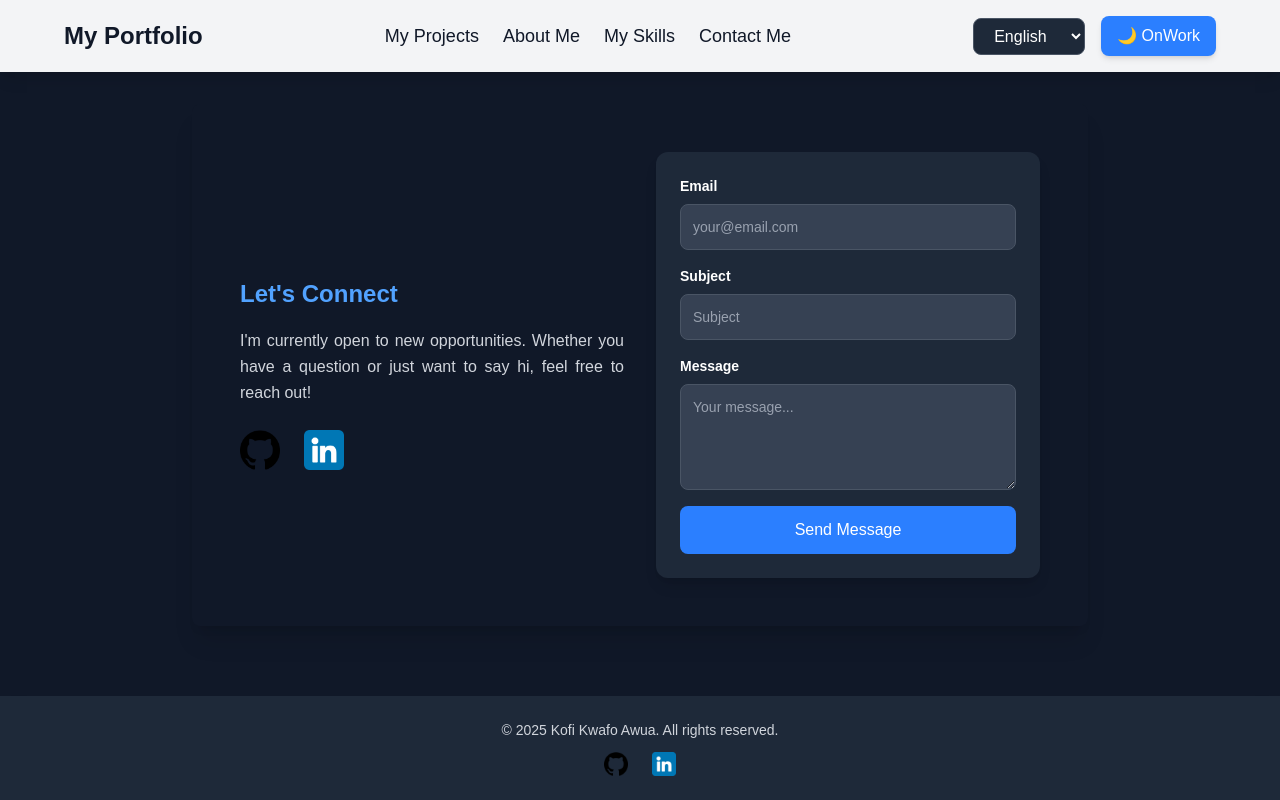
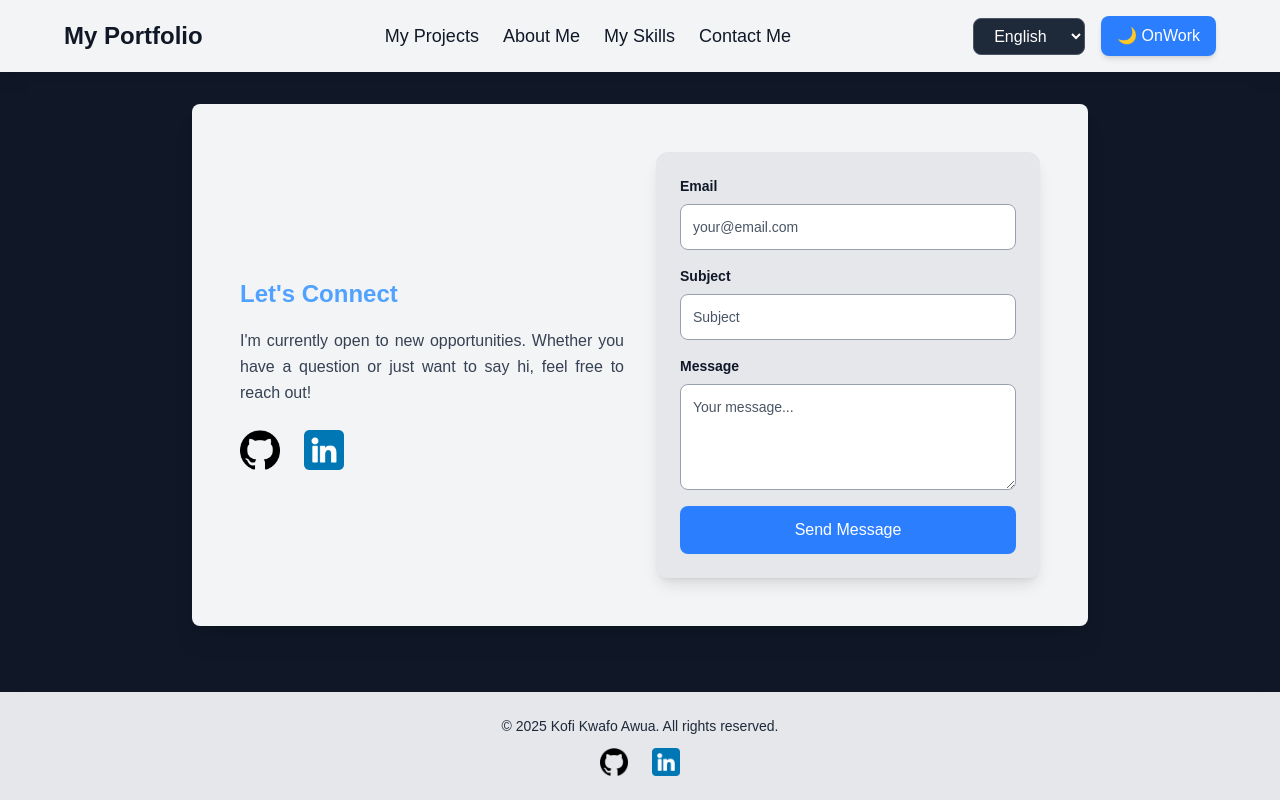
Before and after one commit to Kkwafo/my-portfolio, a Next.js app: page /contact in a window 1280 px wide. Built offline with nearby package versions, Linux system fonts and the light colour scheme.

Commit message:
[feat]-Dark Mode

```diff
--- a/src/components/Footer.tsx
+++ b/src/components/Footer.tsx
@@ -1,30 +1,39 @@
+"use client";
+
 import Link from "next/link";
 import Image from "next/image";
 import { useTranslation } from 'react-i18next';
+import { useTheme } from "@/context/ThemeContext";
 
 const Footer = () => {
   const { t } = useTranslation();
+  const { darkMode } = useTheme();
   const year = new Date().getFullYear();
+
   return (
-    <footer className="bg-gray-800 text-white py-6 text-center shadow-lg">
-      <p className="text-sm text-gray-300">&copy; {year} Kofi Kwafo Awua. {t("rightsReserved")}</p>
+    <footer className={`py-6 text-center transition-all shadow-lg
+      ${darkMode ? "bg-gray-900 text-gray-300" : "bg-gray-200 text-gray-800"}`}>
+
+      <p className="text-sm">&copy; {year} Kofi Kwafo Awua. {t("rightsReserved")}</p>
+
       <div className="flex justify-center space-x-6 mt-3">
         <Link href="https://github.com/Kkwafo" target="_blank" rel="noopener noreferrer">
           <Image
-            className="w-6 h-6 hover:scale-110 transition-transform"
+            className="w-7 h-7 hover:scale-110 hover:opacity-80 transition-transform"
             src="/icons/github.png"
             alt="GitHub"
-            width={24}
-            height={24}
+            width={28}
+            height={28}
           />
         </Link>
+
         <Link href="https://www.linkedin.com/in/kofi-kwafo-awua-3b4350151/" target="_blank" rel="noopener noreferrer">
           <Image
-            className="w-6 h-6 hover:scale-110 transition-transform"
+            className="w-7 h-7 hover:scale-110 hover:opacity-80 transition-transform"
             src="/icons/linkedin.png"
             alt="LinkedIn"
-            width={24}
-            height={24}
+            width={28}
+            height={28}
           />
         </Link>
       </div>
--- a/src/components/Header.tsx
+++ b/src/components/Header.tsx
@@ -3,15 +3,13 @@
 import React from "react";
 import Link from "next/link";
 import { useTranslation } from "react-i18next";
-import { useDispatch, useSelector } from "react-redux";
-import { RootState } from "@/store";
-import { toggleTheme } from '@/store/themeSlice';
-import LanguageSwitcher from './LanguageSwitcher';
+import { useTheme } from "@/context/ThemeContext";
+import { useLanguage } from "@/context/LanguageContext";
 
 const Header: React.FC = () => {
   const { t } = useTranslation();
-  const dispatch = useDispatch();
-  const darkMode = useSelector((state: RootState) => state.theme.darkMode);
+  const { darkMode, toggleTheme } = useTheme();
+  const { currentLanguage, changeLanguage } = useLanguage();
 
   return (
     <header className={`p-4 shadow-lg transition-all duration-300 ${darkMode ? "bg-gray-900 text-white" : "bg-gray-100 text-gray-900"}`}>
@@ -28,9 +26,17 @@ const Header: React.FC = () => {
         </div>
 
         <div className="flex items-center space-x-4">
-          <LanguageSwitcher />
+          <select
+            value={currentLanguage}
+            onChange={(e) => changeLanguage(e.target.value)}
+            className="bg-gray-800 text-white px-4 py-2 rounded-lg border border-gray-600 focus:outline-none focus:ring-2 focus:ring-blue-500 transition cursor-pointer hover:bg-gray-700"
+          >
+            <option value="en">English</option>
+            <option value="es">Español</option>
+          </select>
+
           <button
-            onClick={() => dispatch(toggleTheme())}
+            onClick={toggleTheme}
             className="px-4 py-2 bg-blue-500 text-white rounded-lg hover:bg-blue-700 transition-all shadow-md"
           >
             {darkMode ? "☀️ OnWork" : "🌙 OnWork"}
--- a/src/components/LanguageSwitcher.tsx
+++ b/src/components/LanguageSwitcher.tsx
@@ -1,26 +1,28 @@
+"use client";
+
 import React from "react";
-import { useDispatch, useSelector } from "react-redux";
-import { setLanguage } from "@/store/languageSlice";
 import { useTranslation } from "react-i18next";
-import { RootState } from "@/store";
+import { useLanguage } from "@/context/LanguageContext";
+import { useTheme } from "@/context/ThemeContext";
 
 const LanguageSwitcher: React.FC = () => {
-  const dispatch = useDispatch();
   const { i18n } = useTranslation();
-  const currentLanguage = useSelector((state: RootState) => state.language.language);
+  const { currentLanguage, changeLanguage } = useLanguage(); // ✅ Usamos los nombres correctos del contexto
+  const { darkMode } = useTheme();
 
-  const changeLanguage = (event: React.ChangeEvent<HTMLSelectElement>) => {
+  const handleLanguageChange = (event: React.ChangeEvent<HTMLSelectElement>) => {
     const selectedLanguage = event.target.value;
     i18n.changeLanguage(selectedLanguage);
-    dispatch(setLanguage(selectedLanguage));
+    changeLanguage(selectedLanguage); // ✅ Ahora usa la función correcta del contexto
   };
 
   return (
     <div className="relative">
       <select
         value={currentLanguage}
-        onChange={changeLanguage}
-        className="bg-gray-800 text-white px-4 py-2 rounded-lg border border-gray-600 focus:outline-none focus:ring-2 focus:ring-blue-500 transition cursor-pointer hover:bg-gray-700"
+        onChange={handleLanguageChange}
+        className={`px-4 py-2 rounded-lg border focus:ring-2 focus:ring-blue-500 transition cursor-pointer
+          ${darkMode ? "bg-gray-800 text-white border-gray-600 hover:bg-gray-700" : "bg-gray-100 text-gray-900 border-gray-400 hover:bg-gray-300"}`}
       >
         <option value="en">English</option>
         <option value="es">Español</option>
--- /dev/null
+++ b/src/context/LanguageContext.tsx
@@ -0,0 +1,35 @@
+"use client";
+
+import React, { createContext, useContext, useState, ReactNode } from "react";
+import { useTranslation } from "react-i18next";
+
+interface LanguageContextProps {
+  currentLanguage: string;
+  changeLanguage: (language: string) => void;
+}
+
+const LanguageContext = createContext<LanguageContextProps | undefined>(undefined);
+
+export const LanguageProvider: React.FC<{ children: ReactNode }> = ({ children }) => {
+  const { i18n } = useTranslation();
+  const [ currentLanguage, setCurrentLanguage ] = useState(i18n.language);
+
+  const changeLanguage = (language: string) => {
+    i18n.changeLanguage(language);
+    setCurrentLanguage(language);
+  };
+
+  return (
+    <LanguageContext.Provider value={{ currentLanguage, changeLanguage }}>
+      {children}
+    </LanguageContext.Provider>
+  );
+};
+
+export const useLanguage = () => {
+  const context = useContext(LanguageContext);
+  if (!context) {
+    throw new Error("useLanguage must be used within a LanguageProvider");
+  }
+  return context;
+};
--- /dev/null
+++ b/src/context/ThemeContext.tsx
@@ -0,0 +1,32 @@
+"use client";
+
+import React, { createContext, useContext, useState, ReactNode } from "react";
+
+interface ThemeContextProps {
+  darkMode: boolean;
+  toggleTheme: () => void;
+}
+
+const ThemeContext = createContext<ThemeContextProps | undefined>(undefined);
+
+export const ThemeProvider: React.FC<{ children: ReactNode }> = ({ children }) => {
+  const [ darkMode, setDarkMode ] = useState(false);
+
+  const toggleTheme = () => {
+    setDarkMode((prev) => !prev);
+  };
+
+  return (
+    <ThemeContext.Provider value={{ darkMode, toggleTheme }}>
+      <div className={darkMode ? "dark" : "light"}>{children}</div>
+    </ThemeContext.Provider>
+  );
+};
+
+export const useTheme = () => {
+  const context = useContext(ThemeContext);
+  if (!context) {
+    throw new Error("useTheme must be used within a ThemeProvider");
+  }
+  return context;
+};
--- a/src/pages/_app.tsx
+++ b/src/pages/_app.tsx
@@ -1,18 +1,18 @@
 import "@/styles/globals.css";
 import type { AppProps } from "next/app";
 import Layout from "./layout";
-import "@/styles/globals.css";
 import "../utils/i18n";
-import { Provider } from 'react-redux';
-import store from '@/store';
+import { ThemeProvider } from "@/context/ThemeContext";
+import { LanguageProvider } from "@/context/LanguageContext";
 
 export default function MyApp({ Component, pageProps }: AppProps) {
   return (
-    <Provider store={store}>
-      <Layout>
-        <Component {...pageProps} />
-      </Layout>
-    </Provider>
-
+    <ThemeProvider>
+      <LanguageProvider>
+        <Layout>
+          <Component {...pageProps} />
+        </Layout>
+      </LanguageProvider>
+    </ThemeProvider>
   );
 }
--- a/src/pages/about.tsx
+++ b/src/pages/about.tsx
@@ -2,9 +2,12 @@ import React, { useState, useEffect } from "react";
 import Image from "next/image";
 import images from '@/data/images';
 import { useTranslation } from 'react-i18next';
+import { useTheme } from "@/context/ThemeContext";
 
 const AboutMe: React.FC = () => {
   const { t } = useTranslation();
+  const { darkMode } = useTheme(); // Usa el modo oscuro global
+
   const [ activeTab, setActiveTab ] = useState("educationConventional");
   const [ currentImageIndex, setCurrentImageIndex ] = useState(0);
   const [ isModalOpen, setIsModalOpen ] = useState(false);
@@ -33,7 +36,7 @@ const AboutMe: React.FC = () => {
   }, []);
 
   return (
-    <section className="bg-gray-900 text-white p-6 sm:p-8 md:p-10 rounded-lg shadow-xl max-w-5xl mx-auto">
+    <section className={`p-6 sm:p-8 md:p-10 rounded-lg shadow-xl max-w-5xl mx-auto transition-all ${darkMode ? "bg-gray-900 text-white" : "bg-gray-200 text-gray-900"}`}>
       <div className="flex flex-wrap justify-center gap-3 mb-6">
         {[ "educationConventional", "educationDigital", "environmentHobbies" ].map((tab) => (
           <button
@@ -49,9 +52,9 @@ const AboutMe: React.FC = () => {
       <div className="grid grid-cols-1 md:grid-cols-2 gap-6 items-center">
         <div>
           <h1 className="text-3xl font-bold mb-4 text-blue-400">{t(`${activeTab}`) || ""}</h1>
-          <p className="text-lg leading-relaxed text-gray-300">{t(`${activeTab}Description`) || ""}</p>
+          <p className="text-lg leading-relaxed">{t(`${activeTab}Description`) || ""}</p>
           {t(`${activeTab}Description2`, { defaultValue: "" }) && (
-            <p className="text-lg leading-relaxed text-gray-300">{t(`${activeTab}Description2`)}</p>
+            <p className="text-lg leading-relaxed">{t(`${activeTab}Description2`)}</p>
           )}
           {t(`${activeTab}Description3`, { defaultValue: "" }) && (
             <p className="italic text-sm text-gray-400 mt-2">{t(`${activeTab}Description3`)}</p>
--- a/src/pages/contact.tsx
+++ b/src/pages/contact.tsx
@@ -6,19 +6,19 @@ import Image from "next/image";
 import github from "../../public/icons/github.png";
 import LinkedinIcon from "../../public/icons/linkedin.png";
 import { useTranslation } from 'react-i18next';
+import { useTheme } from "@/context/ThemeContext";
 
 const ContactMe: React.FC = () => {
   const { t } = useTranslation();
+  const { darkMode } = useTheme();
   const [ message, setMessage ] = useState("");
   const formRef = useRef<HTMLFormElement | null>(null);
 
   const handleSubmit = async (event: React.FormEvent<HTMLFormElement>) => {
     event.preventDefault();
-
     if (!formRef.current) return;
 
     const data = new FormData(formRef.current);
-
     const response = await fetch("https://formspree.io/f/mldgqpjn", {
       method: "POST",
       body: data,
@@ -37,18 +37,26 @@ const ContactMe: React.FC = () => {
   };
 
   return (
-    <section className="bg-gray-900 text-white p-6 sm:p-8 md:p-12 rounded-lg shadow-xl max-w-4xl mx-auto mt-2">
+    <section className={`p-6 sm:p-8 md:p-12 rounded-lg shadow-xl max-w-4xl mx-auto mt-2 transition-all
+      ${darkMode ? "bg-gray-950 text-gray-300" : "bg-gray-100 text-gray-900"}`}>
+
       <div className="grid grid-cols-1 md:grid-cols-2 gap-8 items-center">
+
         {/* Contact Info */}
-        <div >
+        <div>
           <h5 className="text-2xl font-bold text-blue-400 my-4">{t("contactTitle")}</h5>
-          <p className="text-gray-300 mb-6 max-w-md text-justify leading-relaxed">{t("contactDescription")}</p>
+          <p className={`mb-6 max-w-md text-justify leading-relaxed ${darkMode ? "text-gray-400" : "text-gray-700"}`}>
+            {t("contactDescription")}
+          </p>
+
           <div className="flex flex-row gap-6">
             <Link href="https://github.com/Kkwafo" target="_blank">
-              <Image src={github} alt="Github Icon" width={40} height={40} className="hover:scale-110 transition-transform" />
+              <Image src={github} alt="Github Icon" width={40} height={40}
+                className="hover:scale-110 transition-transform hover:opacity-80" />
             </Link>
             <Link href="https://www.linkedin.com/in/kofi-kwafo-awua/" target="_blank">
-              <Image src={LinkedinIcon} alt="LinkedIn Icon" width={40} height={40} className="hover:scale-110 transition-transform" />
+              <Image src={LinkedinIcon} alt="LinkedIn Icon" width={40} height={40}
+                className="hover:scale-110 transition-transform hover:opacity-80" />
             </Link>
           </div>
         </div>
@@ -57,13 +65,15 @@ const ContactMe: React.FC = () => {
         <div>
           <form
             ref={formRef}
-            className="flex flex-col bg-gray-800 p-6 rounded-xl shadow-lg"
+            className={`flex flex-col p-6 rounded-xl shadow-lg transition-all
+              ${darkMode ? "bg-gray-900" : "bg-gray-200"}`}
             action="https://formspree.io/f/xayrezyr"
             method="POST"
             onSubmit={handleSubmit}
           >
+            {/* Email */}
             <div className="mb-4">
-              <label htmlFor="email" className="text-white block mb-2 text-sm font-semibold">
+              <label htmlFor="email" className="block mb-2 text-sm font-semibold">
                 {t("emailLabel")}
               </label>
               <input
@@ -71,13 +81,16 @@ const ContactMe: React.FC = () => {
                 id="email"
                 name="email"
                 required
-                className="bg-gray-700 border border-gray-600 focus:border-blue-500 focus:ring-2 focus:ring-blue-500 placeholder-gray-400 text-gray-100 text-sm rounded-lg block w-full p-3 transition"
+                className={`border focus:ring-2 text-sm rounded-lg block w-full p-3 transition
+                  ${darkMode ? "bg-gray-800 border-gray-700 focus:border-blue-500 focus:ring-blue-500 placeholder-gray-400 text-gray-300"
+                    : "bg-white border-gray-400 focus:border-blue-500 focus:ring-blue-500 placeholder-gray-600 text-gray-900"}`}
                 placeholder={t("emailPlaceholder")}
               />
             </div>
 
+            {/* Subject */}
             <div className="mb-4">
-              <label htmlFor="subject" className="text-white block mb-2 text-sm font-semibold">
+              <label htmlFor="subject" className="block mb-2 text-sm font-semibold">
                 {t("subjectLabel")}
               </label>
               <input
@@ -85,13 +98,16 @@ const ContactMe: React.FC = () => {
                 id="subject"
                 name="subject"
                 required
-                className="bg-gray-700 border border-gray-600 focus:border-blue-500 focus:ring-2 focus:ring-blue-500 placeholder-gray-400 text-gray-100 text-sm rounded-lg block w-full p-3 transition"
+                className={`border focus:ring-2 text-sm rounded-lg block w-full p-3 transition
+                  ${darkMode ? "bg-gray-800 border-gray-700 focus:border-blue-500 focus:ring-blue-500 placeholder-gray-400 text-gray-300"
+                    : "bg-white border-gray-400 focus:border-blue-500 focus:ring-blue-500 placeholder-gray-600 text-gray-900"}`}
                 placeholder={t("subjectPlaceholder")}
               />
             </div>
 
+            {/* Message */}
             <div className="mb-4">
-              <label htmlFor="message" className="text-white block text-sm mb-2 font-semibold">
+              <label htmlFor="message" className="block text-sm mb-2 font-semibold">
                 {t("messageLabel")}
               </label>
               <textarea
@@ -99,19 +115,26 @@ const ContactMe: React.FC = () => {
                 id="message"
                 required
                 rows={4}
-                className="bg-gray-700 border border-gray-600 focus:border-blue-500 focus:ring-2 focus:ring-blue-500 placeholder-gray-400 text-gray-100 text-sm rounded-lg block w-full p-3 transition"
+                className={`border focus:ring-2 text-sm rounded-lg block w-full p-3 transition
+                  ${darkMode ? "bg-gray-800 border-gray-700 focus:border-blue-500 focus:ring-blue-500 placeholder-gray-400 text-gray-300"
+                    : "bg-white border-gray-400 focus:border-blue-500 focus:ring-blue-500 placeholder-gray-600 text-gray-900"}`}
                 placeholder={t("messagePlaceholder")}
               />
             </div>
 
+            {/* Submit Button */}
             <button
               type="submit"
-              className="bg-blue-500 hover:bg-blue-700 text-white font-medium py-3 px-6 rounded-lg w-full transition transform hover:scale-105"
+              className="bg-blue-500 hover:bg-blue-600 text-white font-medium py-3 px-6 rounded-lg w-full transition transform hover:scale-105"
             >
               {t("sendButton")}
             </button>
 
-            {message && <p className="text-green-400 text-center text-lg mt-4 font-bold">{message}</p>}
+            {message && (
+              <p role="alert" className="text-green-400 text-center text-lg mt-4 font-bold">
+                {message}
+              </p>
+            )}
           </form>
         </div>
       </div>
--- a/src/pages/index.tsx
+++ b/src/pages/index.tsx
@@ -1,10 +1,14 @@
+"use client";
+
 import React, { useEffect, useState } from "react";
 import Image from "next/image";
 import { TypeAnimation } from "react-type-animation";
 import { useTranslation } from 'react-i18next';
+import { useTheme } from "@/context/ThemeContext";
 
 export default function Home() {
   const { t, i18n } = useTranslation();
+  const { darkMode } = useTheme();
   const [ animationKey, setAnimationKey ] = useState(0);
 
   useEffect(() => {
@@ -12,13 +16,16 @@ export default function Home() {
   }, [ i18n.language ]);
 
   return (
-    <section className="py-12 bg-gray-900 text-white">
-      <div className="max-w-6xl mx-auto flex flex-col md:flex-row items-center justify-between px-6 rounded-xl border border-gray-700 shadow-lg bg-gray-800 relative">
+    <section className={`py-12 transition-all ${darkMode ? "bg-gray-950 text-gray-300" : "bg-gray-100 text-gray-900"}`}>
+      <div className={`max-w-6xl mx-auto flex flex-col md:flex-row items-center justify-between px-6 rounded-xl border
+        ${darkMode ? "border-gray-800 shadow-xl bg-gray-900" : "border-gray-300 shadow-md bg-white"} relative`}>
+
+        {/* Left Side - Name and Title */}
         <div className="md:w-1/2 text-left p-6 relative z-10">
           <h1 className="text-5xl font-bold">
             {t("nameIs")} <span className="text-blue-400">Kofi Kwafo Awua</span>
           </h1>
-          <div className="text-xl text-gray-300 mt-2 h-11 overflow-hidden flex items-center">
+          <div className="text-xl mt-2 h-11 overflow-hidden flex items-center">
             <TypeAnimation
               key={animationKey}
               sequence={[
@@ -35,21 +42,27 @@ export default function Home() {
           </div>
         </div>
 
+        {/* Right Side - Profile Image */}
         <div className="md:w-1/3 flex justify-center p-6">
           <Image
             src="https://kkwafo.github.io/My-css-personal-site/images/cvphoto.png"
             alt="Kofi Kwafo Awua"
             width={180}
             height={180}
-            className="rounded-full shadow-lg border border-gray-700"
+            className="rounded-full shadow-lg border
+              transition ${darkMode ? 'border-gray-700' : 'border-gray-300'}"
           />
         </div>
       </div>
 
+      {/* Tech Stack Section */}
       <div className="max-w-6xl mx-auto mt-12 grid md:grid-cols-2 gap-12 px-6 items-start text-left">
-        <div className="bg-gray-800 p-6 rounded-lg shadow-md h-full flex flex-col">
+
+        {/* Frontend Stack */}
+        <div className={`p-6 rounded-lg shadow-md h-full flex flex-col
+          ${darkMode ? "bg-gray-900 text-gray-300" : "bg-white text-gray-900"}`}>
           <h3 className="text-2xl font-semibold mb-4 text-center text-blue-400">{t("frontEnd")}</h3>
-          <ul className="text-lg text-gray-300 space-y-2 flex-1">
+          <ul className="text-lg space-y-2 flex-1">
             <li>React, Next.js, TypeScript</li>
             <li>JavaScript (ES6+), Modern ECMAScript Features</li>
             <li>Tailwind CSS, Redux, Material UI</li>
@@ -59,9 +72,11 @@ export default function Home() {
           </ul>
         </div>
 
-        <div className="bg-gray-800 p-6 rounded-lg shadow-md h-full flex flex-col">
+        {/* Backend Stack */}
+        <div className={`p-6 rounded-lg shadow-md h-full flex flex-col
+          ${darkMode ? "bg-gray-900 text-gray-300" : "bg-white text-gray-900"}`}>
           <h3 className="text-2xl font-semibold mb-4 text-center text-blue-400">{t("backEnd")}</h3>
-          <ul className="text-lg text-gray-300 space-y-2 flex-1">
+          <ul className="text-lg space-y-2 flex-1">
             <li>Node.js, Express, RESTful APIs, GraphQL</li>
             <li>Spring 3 (Spring Boot, Spring Batch), .NET</li>
             <li>Microservices Architecture, Distributed Systems</li>
@@ -72,10 +87,11 @@ export default function Home() {
         </div>
       </div>
 
+      {/* Professional Experience */}
       <div className="max-w-5xl mx-auto text-center mt-12 px-6">
         <h3 className="text-2xl font-semibold text-blue-400">{t("professionalExperience")}</h3>
         <p
-          className="text-lg text-gray-300 mt-4"
+          className="text-lg mt-4"
           dangerouslySetInnerHTML={{ __html: t("professionalDescription") }}
         ></p>
       </div>
--- a/src/pages/projects.tsx
+++ b/src/pages/projects.tsx
@@ -5,8 +5,12 @@ import { motion, useInView } from "framer-motion";
 import projectsInfo from '@/data/projects';
 import ProjectTag from '@/components/ProjectTag';
 import ProjectCard from '@/components/ProjectCard';
+import { useTheme } from "@/context/ThemeContext";
+import { useTranslation } from 'react-i18next';
 
 const ProjectsSection: React.FC = () => {
+  const { darkMode } = useTheme();
+  const { t } = useTranslation();
   const [ selectedTag, setSelectedTag ] = useState("All");
 
   const handleTagChange = (tag: string) => setSelectedTag(tag);
@@ -19,18 +23,22 @@ const ProjectsSection: React.FC = () => {
     : projectsInfo.filter(project => project.tags.includes(selectedTag));
 
   return (
-    <section id="projects" className="bg-gray-900 text-white py-12">
-      <h2 className="text-center text-4xl font-bold text-blue-400 mb-8">My Projects</h2>
+    <section id="projects" className={`py-12 transition-all ${darkMode ? "bg-gray-900 text-white" : "bg-gray-100 text-gray-900"}`}>
+      <h2 className="text-center text-4xl font-bold text-blue-400 mb-8">{t("projects")}</h2>
 
       {/* Filter Tags */}
       <div className="flex flex-wrap justify-center gap-3 py-4">
-        {[ "All", "Web", "Fullstack", "Backend", "Frontend" ].map(tag => (
+        {[
+          "All", "Web", "Fullstack", "Backend", "Frontend"
+        ].map(tag => (
           <ProjectTag
             key={tag}
-            name={tag}
+            name={t(tag)}
             isSelected={selectedTag === tag}
-            onClick={handleTagChange}
-            className="px-4 py-2 bg-gray-700 hover:bg-blue-500 text-white rounded-lg cursor-pointer transition"
+            onClick={() => handleTagChange(tag)}
+            className={`px-4 py-2 rounded-full border-2 cursor-pointer transition
+              ${selectedTag === tag ? "bg-blue-500 text-white border-blue-600 shadow-md"
+                : "bg-gray-100 text-gray-900 border-gray-400 hover:bg-blue-400 hover:text-white hover:border-blue-500"}`}
           />
         ))}
       </div>
@@ -43,7 +51,7 @@ const ProjectsSection: React.FC = () => {
             initial={{ opacity: 0, y: 50 }}
             animate={isInView ? { opacity: 1, y: 0 } : {}}
             transition={{ duration: 0.3, delay: index * 0.2 }}
-            className="bg-gray-800 p-6 rounded-lg shadow-lg hover:shadow-xl transition-transform hover:scale-105"
+            className={`p-6 rounded-lg shadow-lg hover:shadow-xl transition-transform hover:scale-105 ${darkMode ? "bg-gray-800" : "bg-white"}`}
           >
             <ProjectCard
               title={project.title}
--- a/src/pages/skills.tsx
+++ b/src/pages/skills.tsx
@@ -1,12 +1,19 @@
+"use client";
+
 import React from "react";
 import Image from "next/image";
 import IconsInfo, { Icon } from "@/data/icons";
 import { useTranslation } from 'react-i18next';
+import { useTheme } from "@/context/ThemeContext";
 
 const Skills: React.FC = () => {
   const { t } = useTranslation();
+  const { darkMode } = useTheme();
+
   return (
-    <section className="bg-gray-900 text-white py-12">
+    <section className={`py-12 transition-all
+      ${darkMode ? "bg-gray-900 text-white" : "bg-gray-100 text-gray-900"}`}>
+
       <div className="max-w-5xl mx-auto text-center">
         <h1 className="text-4xl font-bold mb-6 text-blue-400">{t("skills")}</h1>
       </div>
@@ -15,7 +22,8 @@ const Skills: React.FC = () => {
         {IconsInfo.map((icon: Icon) => (
           <div
             key={icon.id}
-            className="flex flex-col items-center text-center p-4 bg-gray-800 shadow-lg rounded-lg transition transform hover:scale-105"
+            className={`flex flex-col items-center text-center p-4 rounded-lg shadow-lg transition transform hover:scale-105 hover:shadow-xl
+              ${darkMode ? "bg-gray-800 hover:bg-gray-700" : "bg-white hover:bg-gray-200"}`}
           >
             <Image
               src={icon.ImgUrl}
@@ -24,7 +32,9 @@ const Skills: React.FC = () => {
               height={60}
               className="rounded-md shadow-md"
             />
-            <h2 className="text-lg font-bold mt-2 text-gray-200">{icon.Title}</h2>
+            <h2 className={`text-lg font-bold mt-2 transition ${darkMode ? "text-gray-300" : "text-gray-700"}`}>
+              {icon.Title}
+            </h2>
           </div>
         ))}
       </div>
```
Also changed, not shown: src/components/ProjectTag.tsx (+6 -2 lines).
